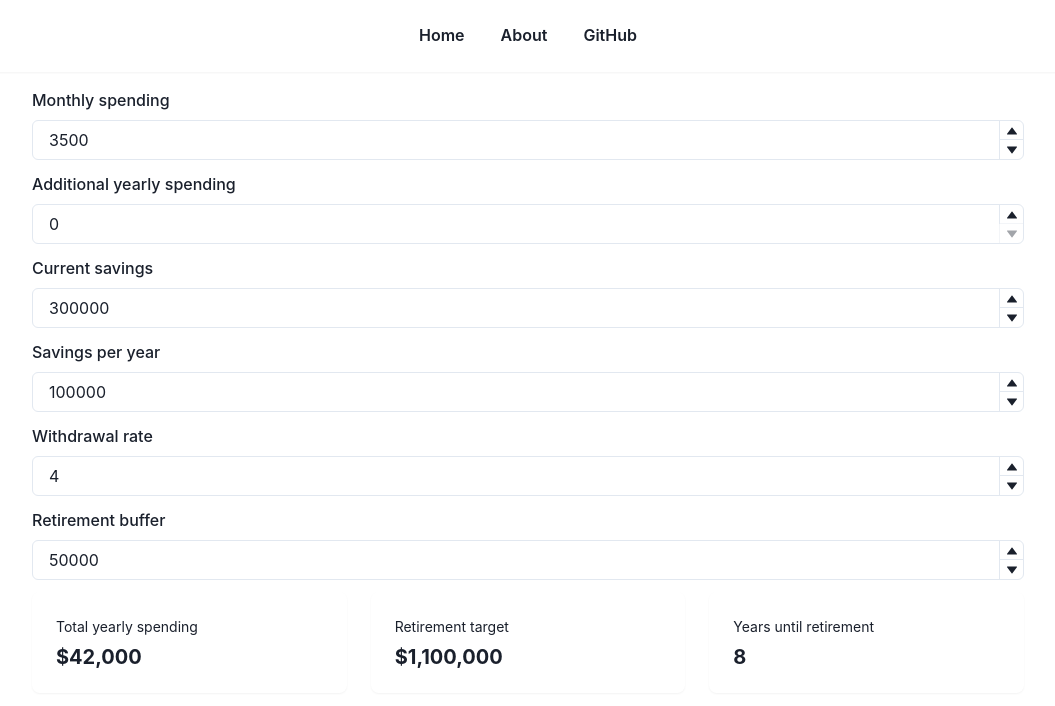
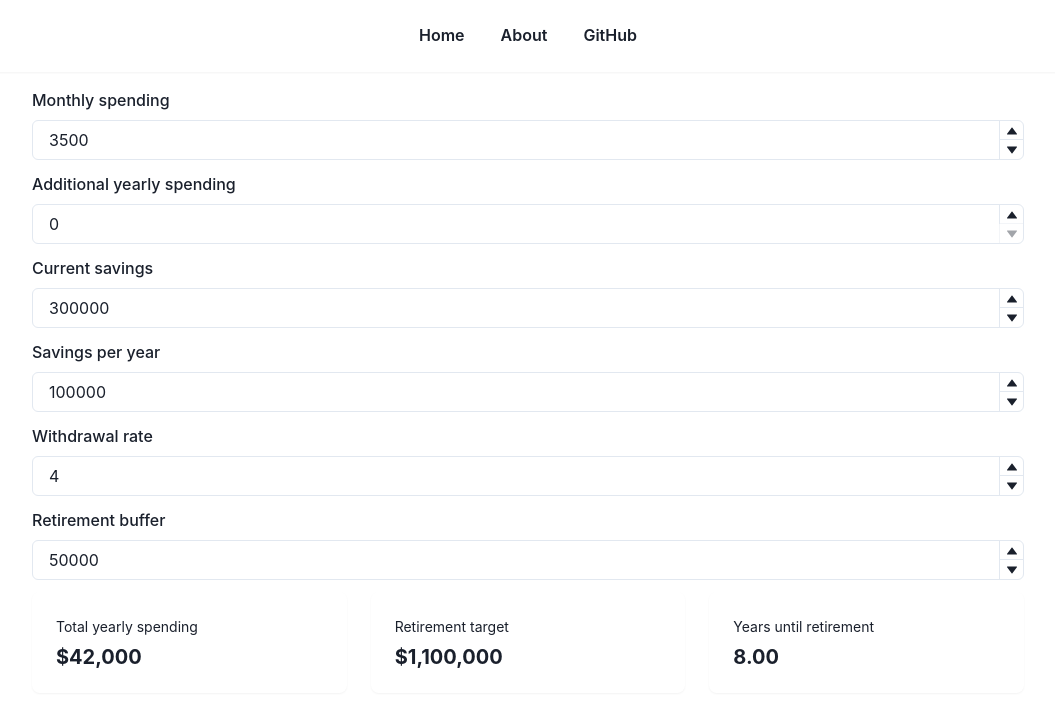
Before and after one commit to adamzerner/minimal-retirement-calculator, a Next.js app: page / in a window 1280 px wide. Shown: the top 706 px of the page, without its empty margins (112-1167 px from the left). Built offline with nearby package versions, Linux system fonts and the light colour scheme.

Commit message:
Tweak rounding

```diff
--- a/components/index/results.tsx
+++ b/components/index/results.tsx
@@ -28,7 +28,7 @@ export const Results = ({
       <Stat label="Retirement target" value={toDisplay(retirementTarget)} />
       <Stat
         label="Years until retirement"
-        value={yearsToRetirement.toString()}
+        value={yearsToRetirement.toFixed(2)}
       />
     </SimpleGrid>
   );
```
